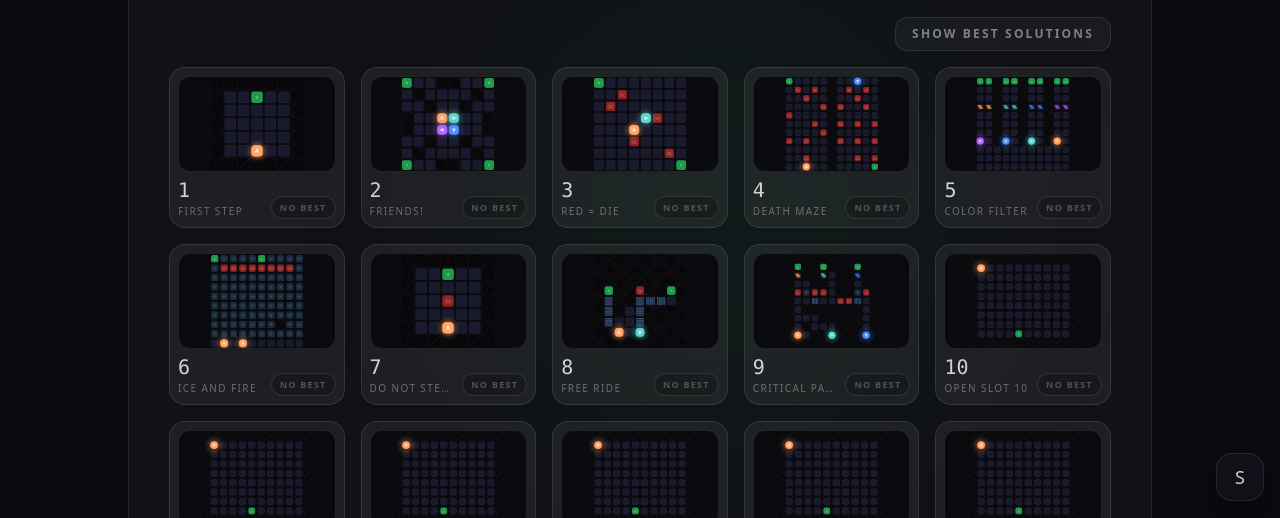
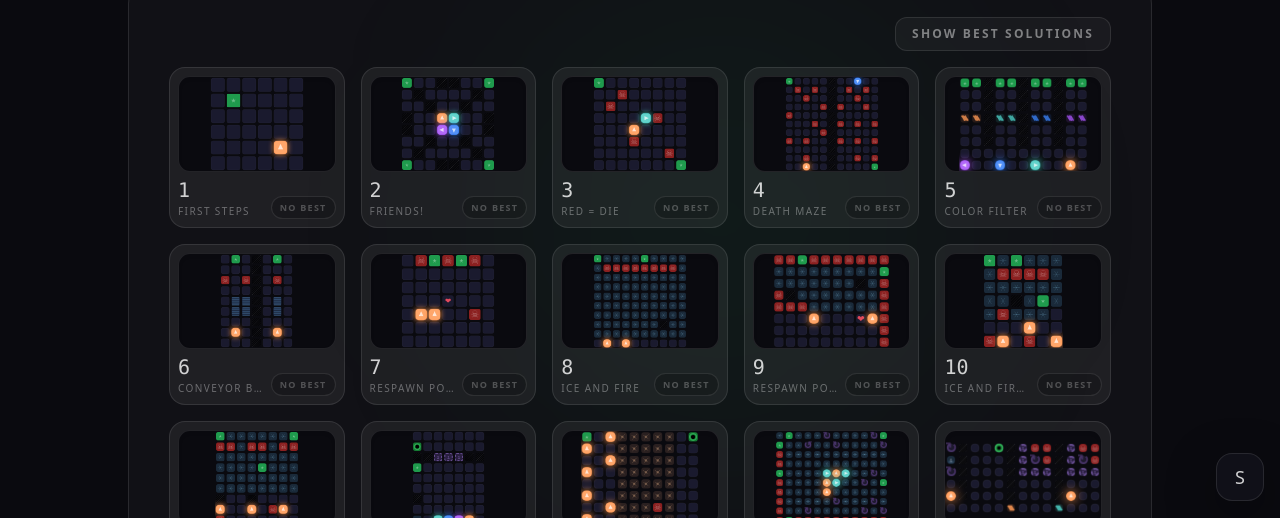
Before and after one commit to Timothy-Cao/misconfigured, a Next.js app: page /levels in a window 1280 px wide. Shown: the part 283-801 px from the top of the page. Built offline with nearby package versions, Linux system fonts and the light colour scheme; no server answers.

Commit message:
Use static campaign backup for play

```diff
--- a/src/app/play/[id]/page.tsx
+++ b/src/app/play/[id]/page.tsx
@@ -8,7 +8,6 @@ import { COMMUNITY_LEVEL_START_ID, getBuiltInLevel, getCommunityLevel, getLocalC
 import { useGameProgress } from '@/hooks/useGameProgress';
 import { type LevelData } from '@/engine/types';
 import { type ReplayAction } from '@/engine/input';
-import { fetchCampaignOverrideFromApi } from '@/lib/campaign-api';
 import { fetchCommunityLevelFromApi } from '@/lib/community-api';
 import { fetchLevelBestScoresFromApi, submitLevelBestScoreToApi } from '@/lib/best-score-api';
 import { getLevelHash } from '@/lib/level-hash';
@@ -105,11 +104,11 @@ export default function PlayPage() {
   const [loadedSpeedStorageKey, setLoadedSpeedStorageKey] = useState<string | null>(null);
   const movesUsedRef = useRef(0);
   const solutionMovesRef = useRef<ReplayAction[]>([]);
-  const usingLocalCampaignBackup = isCampaignLevel && !!loadError && !!localOverride;
+  const usingLocalCampaignBackup = isCampaignLevel && Boolean(localOverride);
   const level = isCampaignLevel
     ? (remoteLevel === undefined
       ? undefined
-      : (remoteLevel ?? (usingLocalCampaignBackup ? localOverride : builtInCampaignLevel)))
+      : (remoteLevel ?? localOverride ?? builtInCampaignLevel))
     : (remoteLevel ?? localCommunityLevel ?? undefined);
   const levelHash = useMemo(() => level ? getLevelHash(level) : null, [level]);
   const nextSimulationSpeed = useMemo(
@@ -139,11 +138,11 @@ export default function PlayPage() {
 
       try {
         const nextLevel = levelId < COMMUNITY_LEVEL_START_ID
-          ? await fetchCampaignOverrideFromApi(levelId)
+          ? null
           : await fetchCommunityLevelFromApi(levelId);
         if (cancelled) return;
         const resolvedLevel = levelId < COMMUNITY_LEVEL_START_ID
-          ? (nextLevel ?? builtInCampaignLevel)
+          ? (localOverride ?? builtInCampaignLevel)
           : (nextLevel ?? localCommunityLevel);
         const startingLives = resolvedLevel?.lives ?? 1;
         setRemoteLevel(nextLevel ?? null);
@@ -174,7 +173,7 @@ export default function PlayPage() {
     return () => {
       cancelled = true;
     };
-  }, [builtInCampaignLevel, levelId, localCommunityLevel]);
+  }, [builtInCampaignLevel, levelId, localCommunityLevel, localOverride]);
 
   useEffect(() => {
     let cancelled = false;
--- a/src/components/LevelSelect.tsx
+++ b/src/components/LevelSelect.tsx
@@ -3,52 +3,51 @@
 import Link from 'next/link';
 import { useEffect, useMemo, useState } from 'react';
 import { useGameProgress } from '@/hooks/useGameProgress';
-import { TOTAL_LEVELS, getBuiltInLevel, getLocalCampaignOverride } from '@/levels';
-import { fetchCampaignOverrideFromApi, fetchCampaignOverrideIdsFromApi } from '@/lib/campaign-api';
+import { TOTAL_LEVELS, getBackedUpCampaignLevelIds, getBuiltInLevel, getLocalCampaignOverride } from '@/levels';
 import { fetchLevelBestScoresFromApi, type LevelBestScore } from '@/lib/best-score-api';
 import { getLevelHash } from '@/lib/level-hash';
 import LevelThumbnail from '@/components/LevelThumbnail';
-import { type LevelData } from '@/engine/types';
+
+const SHOW_BEST_SOLUTIONS_STORAGE_KEY = 'misconfigured:show-best-solutions';
+
+function readStoredShowBestSolutions(): boolean {
+  if (typeof window === 'undefined') {
+    return false;
+  }
+
+  try {
+    return window.localStorage.getItem(SHOW_BEST_SOLUTIONS_STORAGE_KEY) === 'true';
+  } catch {
+    return false;
+  }
+}
 
 export default function LevelSelect() {
   const { progress, isUnlocked } = useGameProgress();
-  const [serverOverrides, setServerOverrides] = useState<Set<number>>(new Set());
-  const [overrideLevels, setOverrideLevels] = useState<Map<number, LevelData>>(new Map());
+  const backedUpCampaignLevelIds = useMemo(() => new Set(getBackedUpCampaignLevelIds()), []);
   const [bestScores, setBestScores] = useState<Map<string, LevelBestScore>>(new Map());
-  const [showBestSolutions, setShowBestSolutions] = useState(false);
-
-  useEffect(() => {
-    let cancelled = false;
-    async function loadOverrides() {
-      try {
-        const ids = await fetchCampaignOverrideIdsFromApi();
-        if (cancelled) return;
-        setServerOverrides(new Set(ids));
-        const entries = await Promise.all(
-          ids.map(async id => [id, await fetchCampaignOverrideFromApi(id)] as const),
-        );
-        if (cancelled) return;
-        setOverrideLevels(new Map(entries.flatMap(([id, level]) => level ? [[id, level] as const] : [])));
-      } catch {
-        if (cancelled) return;
-        setServerOverrides(new Set());
-        setOverrideLevels(new Map());
-      }
-    }
-    loadOverrides();
-    return () => {
-      cancelled = true;
-    };
-  }, []);
+  const [showBestSolutions, setShowBestSolutions] = useState(readStoredShowBestSolutions);
 
   const levelCards = useMemo(() => {
     return Array.from({ length: TOTAL_LEVELS }, (_, i) => {
       const id = i + 1;
-      const level = overrideLevels.get(id) ?? getLocalCampaignOverride(id) ?? getBuiltInLevel(id);
+      const level = getLocalCampaignOverride(id) ?? getBuiltInLevel(id);
       const hash = level ? getLevelHash(level) : null;
       return { id, level, hash };
     });
-  }, [overrideLevels]);
+  }, []);
+
+  const toggleBestSolutions = () => {
+    setShowBestSolutions(value => {
+      const next = !value;
+      try {
+        window.localStorage.setItem(SHOW_BEST_SOLUTIONS_STORAGE_KEY, String(next));
+      } catch {
+        // Ignore storage failures; the toggle still works for this session.
+      }
+      return next;
+    });
+  };
 
   const levelHashKey = useMemo(
     () => levelCards.map(card => card.hash).filter(Boolean).join(','),
@@ -81,7 +80,7 @@ export default function LevelSelect() {
       <div className="mb-4 flex justify-end">
         <button
           type="button"
-          onClick={() => setShowBestSolutions(value => !value)}
+          onClick={toggleBestSolutions}
           className={`rounded-xl border px-4 py-2 text-xs font-black uppercase tracking-[0.18em] transition-all duration-200 ${
             showBestSolutions
               ? 'border-cyan-300/40 bg-cyan-400/15 text-cyan-100'
@@ -97,8 +96,8 @@ export default function LevelSelect() {
           const unlocked = isUnlocked(id);
           const completed = progress.completedLevels.includes(id);
           const hasLocalOverride = Boolean(getLocalCampaignOverride(id));
-          const hasServerOverride = serverOverrides.has(id);
-          const showLocalBackupWarning = hasLocalOverride && !hasServerOverride;
+          const hasStaticBackup = backedUpCampaignLevelIds.has(id);
+          const showLocalBackupWarning = hasLocalOverride && !hasStaticBackup;
           const bestScore = hash ? bestScores.get(hash) : undefined;
           const hasBestSolution = Boolean(bestScore?.solutionMoves);
           const cardHref = showBestSolutions && hasBestSolution ? `/play/${id}?replay=best` : `/play/${id}`;
--- a/src/levels/index.ts
+++ b/src/levels/index.ts
@@ -25,6 +25,7 @@ import level23 from './level-23';
 import level24 from './level-24';
 import level25 from './level-25';
 import { builtInCommunityLevels } from './community-levels';
+import cloudLevelBackup from '../../backups/cloud-levels.json';
 
 const builtInLevels: LevelData[] = [
   level01, level02, level03, level04, level05,
@@ -33,6 +34,9 @@ const builtInLevels: LevelData[] = [
   level16, level17, level18, level19, level20,
   level21, level22, level23, level24, level25,
 ];
+
+const backedUpCampaignLevels: Record<string, LevelData> =
+  (cloudLevelBackup as { campaignOverrides?: Record<string, LevelData> }).campaignOverrides ?? {};
 
 const CAMPAIGN_OVERRIDE_VERSION = 2;
 const CUSTOM_LEVELS_KEY = `misconfigured-custom-levels-v${CAMPAIGN_OVERRIDE_VERSION}`;
@@ -179,8 +183,7 @@ export function getLevel(id: number): LevelData | undefined {
   const community = getMergedCommunityLevelsRecord();
   if (community[String(id)]) return cloneLevel(community[String(id)]);
 
-  const builtIn = builtInLevels.find(l => l.id === id);
-  return builtIn ? cloneLevel(builtIn) : undefined;
+  return getBuiltInLevel(id);
 }
 
 export function getLocalCampaignOverride(id: number): LevelData | undefined {
@@ -189,7 +192,22 @@ export function getLocalCampaignOverride(id: number): LevelData | undefined {
   return level ? cloneLevel(level) : undefined;
 }
 
+export function getBackedUpCampaignLevel(id: number): LevelData | undefined {
+  const level = backedUpCampaignLevels[String(id)];
+  return level ? cloneLevel(level) : undefined;
+}
+
+export function getBackedUpCampaignLevelIds(): number[] {
+  return Object.keys(backedUpCampaignLevels)
+    .map(Number)
+    .filter(id => Number.isFinite(id))
+    .sort((a, b) => a - b);
+}
+
 export function getBuiltInLevel(id: number): LevelData | undefined {
+  const backedUp = getBackedUpCampaignLevel(id);
+  if (backedUp) return backedUp;
+
   const builtIn = builtInLevels.find(l => l.id === id);
   return builtIn ? cloneLevel(builtIn) : undefined;
 }
```
